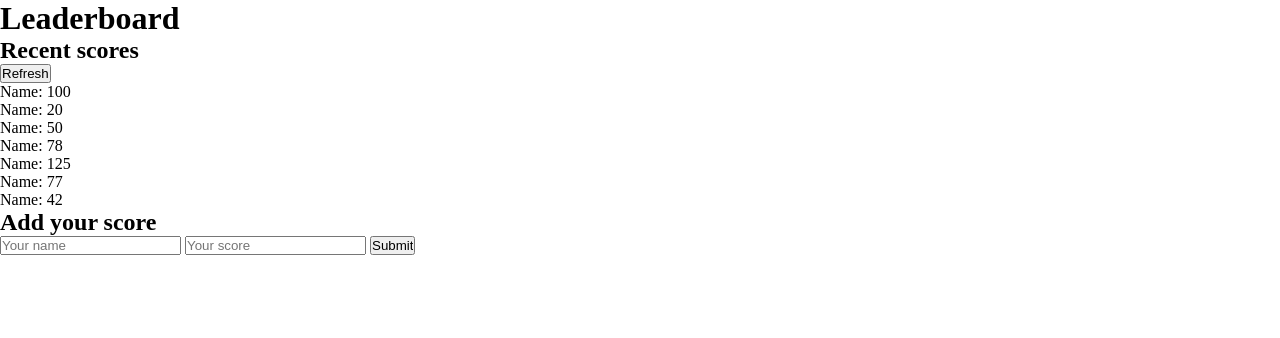
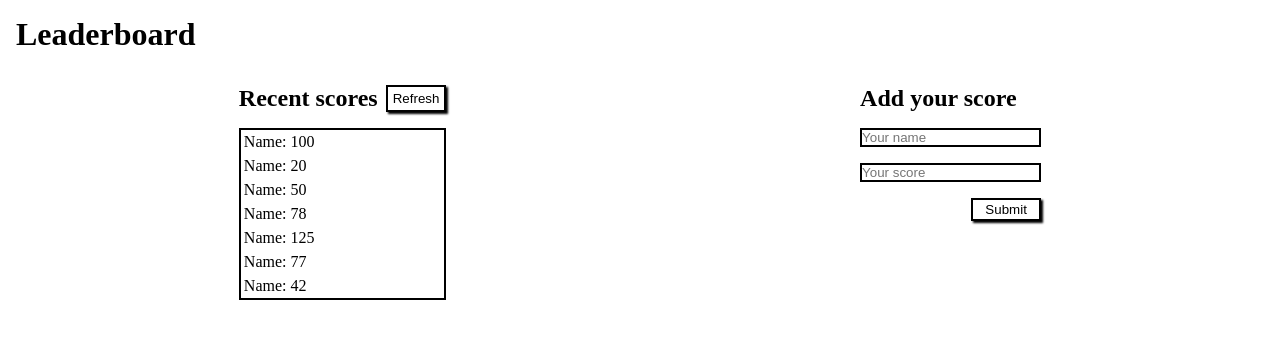
Before and after one commit to hsztan/leaderboard, a website built with webpack: page src/index.html in a window 1280 px wide. Built offline with nearby package versions, Linux system fonts and the light colour scheme.

Commit message:
Finish basic wireframe styling

```diff
--- a/package.json
+++ b/package.json
@@ -6,7 +6,7 @@
   "scripts": {
     "test": "echo \"Error: no test specified\" && exit 1",
     "dev": "webpack --mode development",
-    "start": "webpack serve --mode development --open"
+    "start": "webpack-dev-server --mode development --open"
   },
   "keywords": [],
   "author": "",
--- a/src/index.css
+++ b/src/index.css
@@ -3,3 +3,58 @@
   padding: 0;
   box-sizing: border-box;
 }
+
+#main-title {
+  padding: 1rem 0 0 1rem;
+}
+
+ul {
+  list-style: none;
+}
+
+main {
+  display: flex;
+  justify-content: space-around;
+  padding: 2rem;
+}
+
+input {
+  border: 2px solid black;
+}
+
+.title-wrapper {
+  display: flex;
+  gap: 0.5rem;
+}
+
+.btn {
+  background-color: #fff;
+  border: 2px solid black;
+  box-shadow: 2px 2px 2px;
+  padding: 2px 5px;
+}
+
+.section-title {
+  padding-bottom: 1rem;
+}
+
+#scores-container {
+  border: 2px solid black;
+}
+
+#scores-container li {
+  padding: 3px;
+}
+
+form {
+  display: flex;
+  flex-direction: column;
+  justify-content: center;
+  gap: 1rem;
+}
+
+#submit {
+   display: block;
+   width: 70px;
+   margin-left: auto;
+}
--- a/src/index.html
+++ b/src/index.html
@@ -7,10 +7,13 @@
     <title>Leaderboard</title>
   </head>
   <body>
-    <h1>Leaderboard</h1>
+    <h1 id="main-title">Leaderboard</h1>
+    <main>
       <section class="recent-scores">
+        <div class="title-wrapper section-title">
           <h2>Recent scores</h2>
-      <button id="refresh-btn" type="button">Refresh</button>
+          <button id="refresh-btn" class="btn" type="button">Refresh</button>
+        </div>
         <div id="scores-container">
           <ul id="scores">
             <li>Name: 100</li>
@@ -24,7 +27,7 @@
         </div>
       </section>
       <section class="add-score">
-      <h2>Add your score</h2>
+        <h2 class="section-title">Add your score</h2>
         <form id="add-score-form">
           <input
             type="text"
@@ -40,8 +43,9 @@
             placeholder="Your score"
             required
           />
-        <input type="submit" value="Submit" />
+          <input id="submit" class="btn" type="submit" value="Submit" />
         </form>
       </section>
+    </main>
   </body>
 </html>
```
Lines whose indentation alone changed are shown as unchanged.
